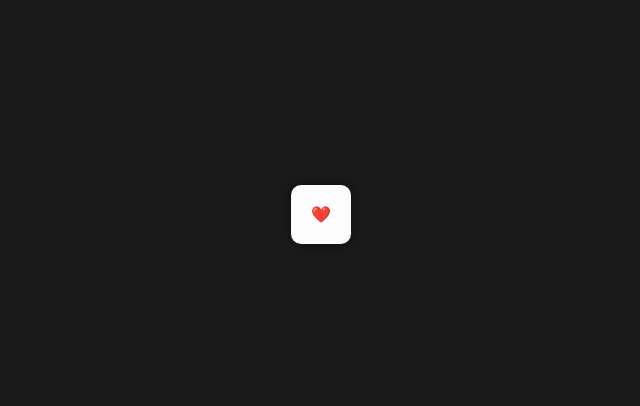
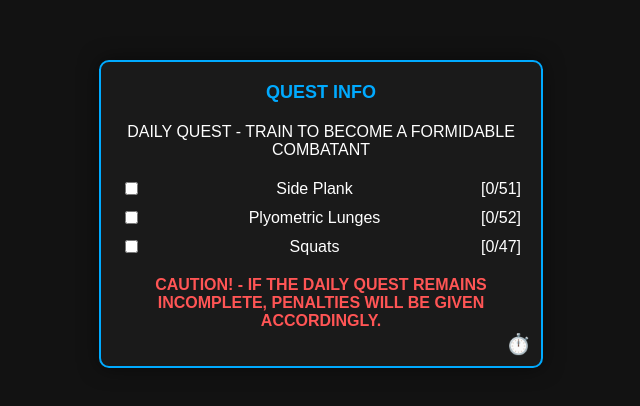
Before and after one commit to urcutelol/urcutelol.github.io, a plain HTML site: page index.html in a window 1280 px wide. Shown: the part 186-592 px from the top of the page, without its empty margins (319-959 px from the left). Drawn offline with Linux system fonts and the light colour scheme.

Commit message:
Update index.html

```diff
--- a/index.html
+++ b/index.html
@@ -3,21 +3,177 @@
 <head>
     <meta charset="UTF-8">
     <meta name="viewport" content="width=device-width, initial-scale=1.0">
-  <title>B x P</title>
-  <link rel="stylesheet" href="menu.css">
+    <title>Daily Quest</title>
+    <style>
+        body {
+            font-family: Arial, sans-serif;
+            background-color: #121212;
+            color: #ffffff;
+            display: flex;
+            justify-content: center;
+            align-items: center;
+            height: 100vh;
+            margin: 0;
+        }
+        .container {
+            background-color: #1a1a1a;
+            border: 2px solid #00aaff;
+            border-radius: 10px;
+            padding: 20px;
+            width: 400px;
+            text-align: center;
+            box-shadow: 0 0 20px rgba(0, 0, 0, 0.5);
+            position: relative;
+        }
+        .container h1 {
+            margin: 0;
+            font-size: 18px;
+            color: #00aaff;
+            margin-bottom: 20px;
+        }
+        .goals {
+            margin: 20px 0;
+            text-align: left;
+        }
+        .goals p {
+            margin: 10px 0;
+            display: flex;
+            align-items: center;
+            justify-content: space-between;
+        }
+        .goals input {
+            margin-right: 10px;
+        }
+        .caution {
+            color: #ff5555;
+            font-weight: bold;
+            margin-top: 20px;
+        }
+        .icon {
+            position: absolute;
+            bottom: 10px;
+            right: 10px;
+            font-size: 20px;
+            color: #00aaff;
+        }
+    </style>
 </head>
 <body>
     <div class="container">
-    <div class="menu">
-      <button onclick="Paragraph()" class="menu-button heart-button">
-        ❤️
-      </button>
+        <h1>QUEST INFO</h1>
+        <p>DAILY QUEST - TRAIN TO BECOME A FORMIDABLE COMBATANT</p>
+        <div class="goals" id="goals-container">
+            <!-- Goals will be generated here -->
         </div>
+        <p class="caution">CAUTION! - IF THE DAILY QUEST REMAINS INCOMPLETE, PENALTIES WILL BE GIVEN ACCORDINGLY.</p>
+        <div class="icon">⏱️</div>
     </div>
+
     <script>
-    function Paragraph(){
-        window.location.href = "para.html";
+        const bodyweightExercises = [
+            'Push-ups',
+            'Sit-ups',
+            'Squats',
+            'Lunges',
+            'Plank',
+            'Burpees',
+            'Mountain Climbers',
+            'Jumping Jacks',
+            'High Knees',
+            'Bicycle Crunches',
+            'Leg Raises',
+            'Wall Sit',
+            'Superman',
+            'Tricep Dips',
+            'Calf Raises',
+            'Russian Twists',
+            'Single Leg Bridges',
+            'Flutter Kicks',
+            'Bear Crawls',
+            'Side Plank',
+            'Box Jumps',
+            'Jump Rope',
+            'Inchworms',
+            'Pistol Squats',
+            'Plank Jacks',
+            'Tuck Jumps',
+            'Handstand Practice',
+            'Wall Push-offs',
+            'Chair Dips',
+            'Donkey Kicks',
+            'Side Lunges',
+            'Crab Walk',
+            'Single Leg Deadlifts',
+            'Plyometric Lunges',
+            'Spiderman Push-ups',
+            'Reverse Crunches',
+            'Lateral Leg Raises',
+            'Pike Push-ups',
+            'Skater Hops',
+            'Diamond Push-ups',
+            'Bodyweight Rows',
+            'Bulgarian Split Squats',
+            'Hollow Body Hold',
+            'Decline Push-ups',
+            'Bridge',
+            'Jump Squats',
+            'Bear Plank',
+            'Wall Handstand',
+            'Plank to Push-up'
+        ];
+
+        function generateNewGoals() {
+            const goalsContainer = document.getElementById('goals-container');
+            goalsContainer.innerHTML = ''; // Clear previous goals
+
+            // Shuffle exercises array
+            const shuffledExercises = shuffleArray(bodyweightExercises);
+
+            // Randomly choose up to 4 exercises
+            const numExercises = Math.min(getRandomNumber(3, 5), shuffledExercises.length);
+            const selectedExercises = shuffledExercises.slice(0, numExercises);
+
+            // Display selected exercises with random counters
+            selectedExercises.forEach(exercise => {
+                const counter = `[0/${getRandomNumber(30, 100)}]`;
+                const goalElement = document.createElement('p');
+                goalElement.innerHTML = `
+                    <input type="checkbox" class="goal-checkbox"> ${exercise}
+                    <span class="counter">${counter}</span>
+                `;
+                goalsContainer.appendChild(goalElement);
+            });
+
+            // Reset event listeners for checkboxes
+            const checkboxes = document.querySelectorAll('.goal-checkbox');
+            checkboxes.forEach(checkbox => {
+                checkbox.addEventListener('change', checkAllChecked);
+            });
         }
+
+        function getRandomNumber(min, max) {
+            return Math.floor(Math.random() * (max - min + 1)) + min;
+        }
+
+        function shuffleArray(array) {
+            for (let i = array.length - 1; i > 0; i--) {
+                const j = Math.floor(Math.random() * (i + 1));
+                [array[i], array[j]] = [array[j], array[i]];
+            }
+            return array;
+        }
+
+        function checkAllChecked() {
+            const checkboxes = document.querySelectorAll('.goal-checkbox');
+            const allChecked = Array.from(checkboxes).every(checkbox => checkbox.checked);
+
+            if (allChecked) {
+                generateNewGoals();
+            }
+        }
+
+        // Initial generation of goals when the page loads
+        generateNewGoals();
     </script>
 </body>
 </html>
```
Lines whose indentation alone changed are shown as unchanged.
